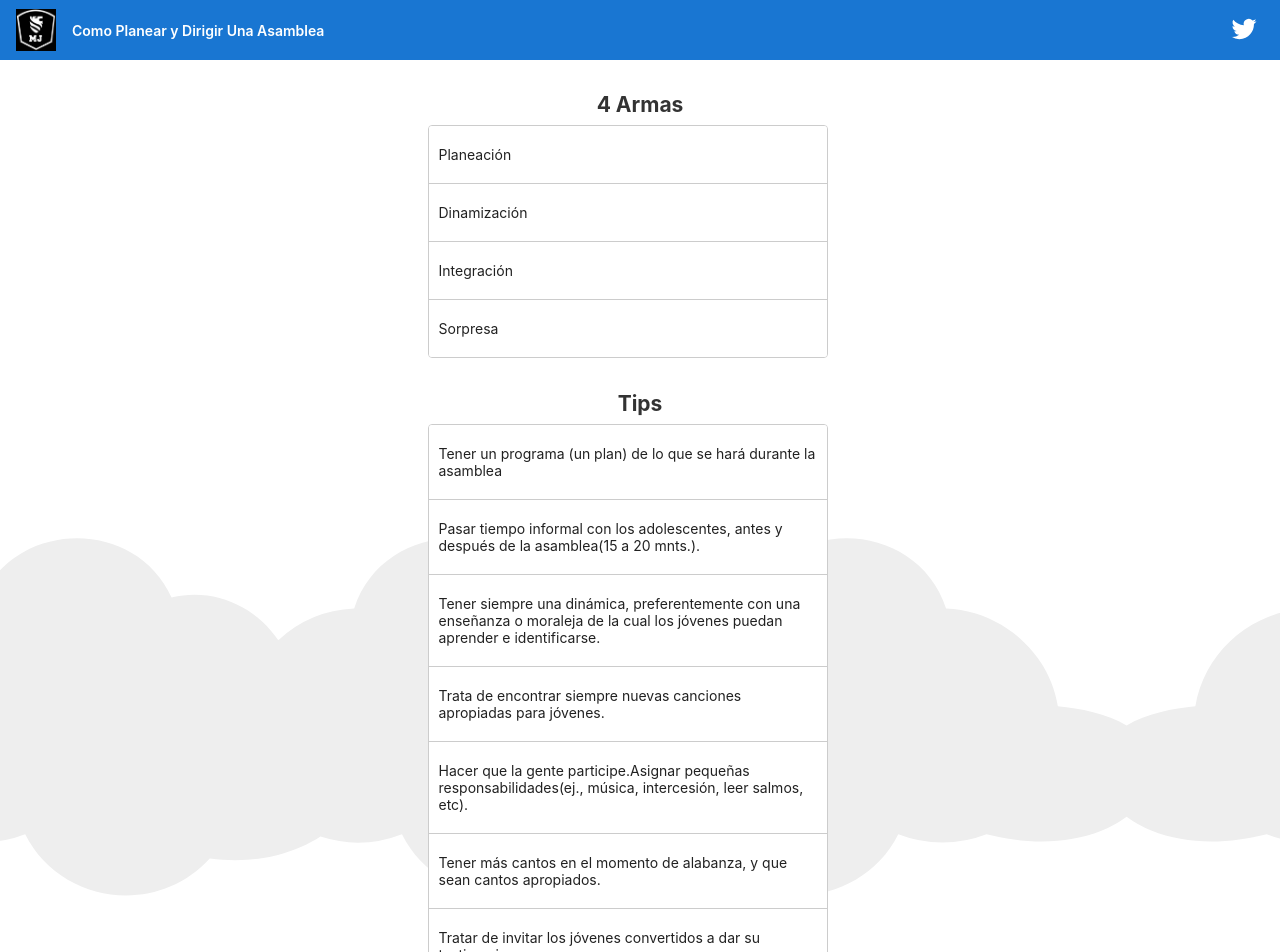
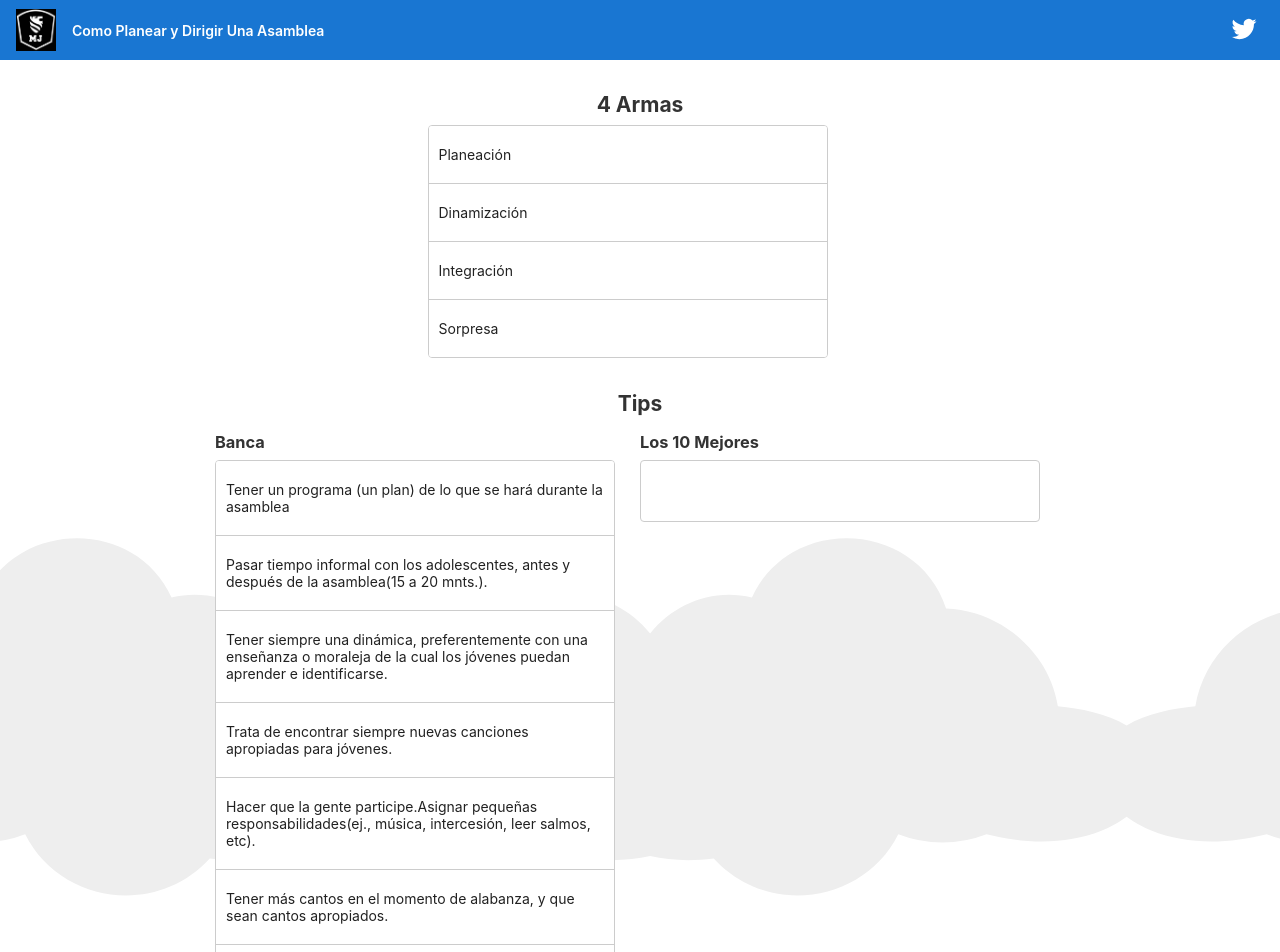
Before and after one commit to rossacheson/asamblea, an Angular app: page / in a window 1280 px wide. Shown: the top 952 px of the page. Built offline with nearby package versions, Linux system fonts and the light colour scheme.

Commit message:
Create top 10 activity

```diff
--- a/package.json
+++ b/package.json
@@ -7,7 +7,8 @@
     "build": "ng build",
     "test": "ng test",
     "lint": "ng lint",
-    "e2e": "ng e2e"
+    "e2e": "ng e2e",
+    "build-prod": "ng build --prod --base-href /asamblea/"
   },
   "private": true,
   "dependencies": {
--- a/src/app/app.component.html
+++ b/src/app/app.component.html
@@ -291,13 +291,13 @@
      role="banner">
     <img width="40"
          alt="MJ Logo"
-         src="../assets/images/mj_logo.png" />
+         src="./assets/images/mj_logo.png" />
     <span>Como Planear y Dirigir Una Asamblea</span>
     <div class="spacer"></div>
     <a aria-label="Angular on twitter"
        target="_blank"
        rel="noopener"
-       href="https://twitter.com/angular"
+       href="https://twitter.com/rossacheson"
        title="Twitter">
         <svg id="twitter-logo"
              height="24"
@@ -327,43 +327,36 @@
     </div>
 
     <h2>Tips</h2>
-    <div class="example-container">
-        <div cdkDropList
-             class="example-list"
-             (cdkDropListDropped)="dropTips($event)">
-            <div class="example-box"
-                 *ngFor="let tip of tips"
-                 cdkDrag>{{tip}}</div>
-        </div>
-    </div>
-
-    <!-- <div cdkDropListGroup>
+    <div cdkDropListGroup>
         <div class="example-container">
-            <h2>To do</h2>
+            <h3>Banca</h3>
 
             <div cdkDropList
-                 [cdkDropListData]="todo"
+                 [cdkDropListData]="tips"
                  class="example-list"
                  (cdkDropListDropped)="dropBetween($event)">
                 <div class="example-box"
-                     *ngFor="let item of todo"
-                     cdkDrag>{{item}}</div>
+                     *ngFor="let tip of tips"
+                     cdkDrag>{{tip}}</div>
             </div>
         </div>
 
         <div class="example-container">
-            <h2>Done</h2>
+            <h3>Los 10 Mejores</h3>
 
             <div cdkDropList
-                 [cdkDropListData]="done"
+                 [cdkDropListData]="mejoresTips"
                  class="example-list"
+                 id="mejores-container"
                  (cdkDropListDropped)="dropBetween($event)">
                 <div class="example-box"
-                     *ngFor="let item of done"
-                     cdkDrag>{{item}}</div>
+                     *ngFor="let tip of mejoresTips; let i = index;"
+                     cdkDrag>
+                    {{i + 1}}.) {{tip}}
+                    </div>
             </div>
         </div>
-    </div> -->
+    </div>
 
     <svg id="clouds"
          alt="Gray Clouds Background"
--- a/src/app/app.component.ts
+++ b/src/app/app.component.ts
@@ -1,20 +1,20 @@
-import { Component } from '@angular/core';
-import { CdkDragDrop, moveItemInArray, transferArrayItem } from '@angular/cdk/drag-drop';
+import { Component, OnInit } from '@angular/core';
+import { CdkDragDrop, moveItemInArray, transferArrayItem, CdkDrag } from '@angular/cdk/drag-drop';
 
 @Component({
   selector: 'app-root',
   templateUrl: './app.component.html',
   styleUrls: ['./app.component.css']
 })
-export class AppComponent {
-    armas = [
+export class AppComponent implements OnInit {
+    public armas = [
         'Planeación',
         'Dinamización',
         'Integración',
         'Sorpresa'
     ];
 
-    tips = [
+    public tips = [
         'Tener un programa (un plan) de lo que se hará durante la asamblea',
         'Pasar tiempo informal con los adolescentes, antes y después de la asamblea(15 a 20 mnts.).',
         'Tener siempre una dinámica, preferentemente con una enseñanza o moraleja de la cual los jóvenes puedan aprender e identificarse.',
@@ -25,6 +25,7 @@ export class AppComponent {
         'Asignar a varios charlistas, y no siempre los mismos.',
         'Las charlas deben de ser “Super - activas” e “Interactivas”.',
         'Asignar a varias personas que dirijan la asamblea y no siempre el mismo.',
+        // tslint:disable-next-line:max-line-length
         'Tener siempre listo el material necesario para la asamblea(ej., Biblias, guitarra, cantoral, proyector, copias de esquemas, cualquier material didáctico, etc.).',
         'Dirigir con entusiasmo(que se note).',
         'Animar constantemente y con una voz fuerte que todos entiendan lo que estás diciendo.',
@@ -45,37 +46,34 @@ export class AppComponent {
         'Pedir a Dios su vision por la asamblea'
     ];
 
-    todo = [
-        'Get to work',
-        'Pick up groceries',
-        'Go home',
-        'Fall asleep'
-    ];
+    public mejoresTips: string[] = [];
 
-    done = [
-        'Get up',
-        'Brush teeth',
-        'Take a shower',
-        'Check e-mail',
-        'Walk dog'
-    ];
+    public ngOnInit() {
+    }
 
-    dropArmas(event: CdkDragDrop<string[]>) {
+    public dropArmas(event: CdkDragDrop<string[]>) {
         moveItemInArray(this.armas, event.previousIndex, event.currentIndex);
     }
 
-    dropTips(event: CdkDragDrop<string[]>) {
+    public dropTips(event: CdkDragDrop<string[]>) {
         moveItemInArray(this.tips, event.previousIndex, event.currentIndex);
     }
 
-    dropBetween(event: CdkDragDrop<string[]>) {
+    public dropBetween(event: CdkDragDrop<string[]>) {
         if (event.previousContainer === event.container) {
             moveItemInArray(event.container.data, event.previousIndex, event.currentIndex);
         } else {
-            transferArrayItem(event.previousContainer.data,
-                event.container.data,
-                event.previousIndex,
-                event.currentIndex);
+            if (event.container.id !== 'mejores-container' || this.mejoresTips.length < 10) {
+                transferArrayItem(event.previousContainer.data,
+                    event.container.data,
+                    event.previousIndex,
+                    event.currentIndex);
+            }
         }
     }
+
+    // this doesn't work because the predicate function runs in its own scope
+    // public maxTenPredicate(item: CdkDrag<string>) {
+    //     return this.mejoresTips.length < 10;
+    // }
 }
```
Also changed, not shown: angular.json (line endings or trailing spaces).
